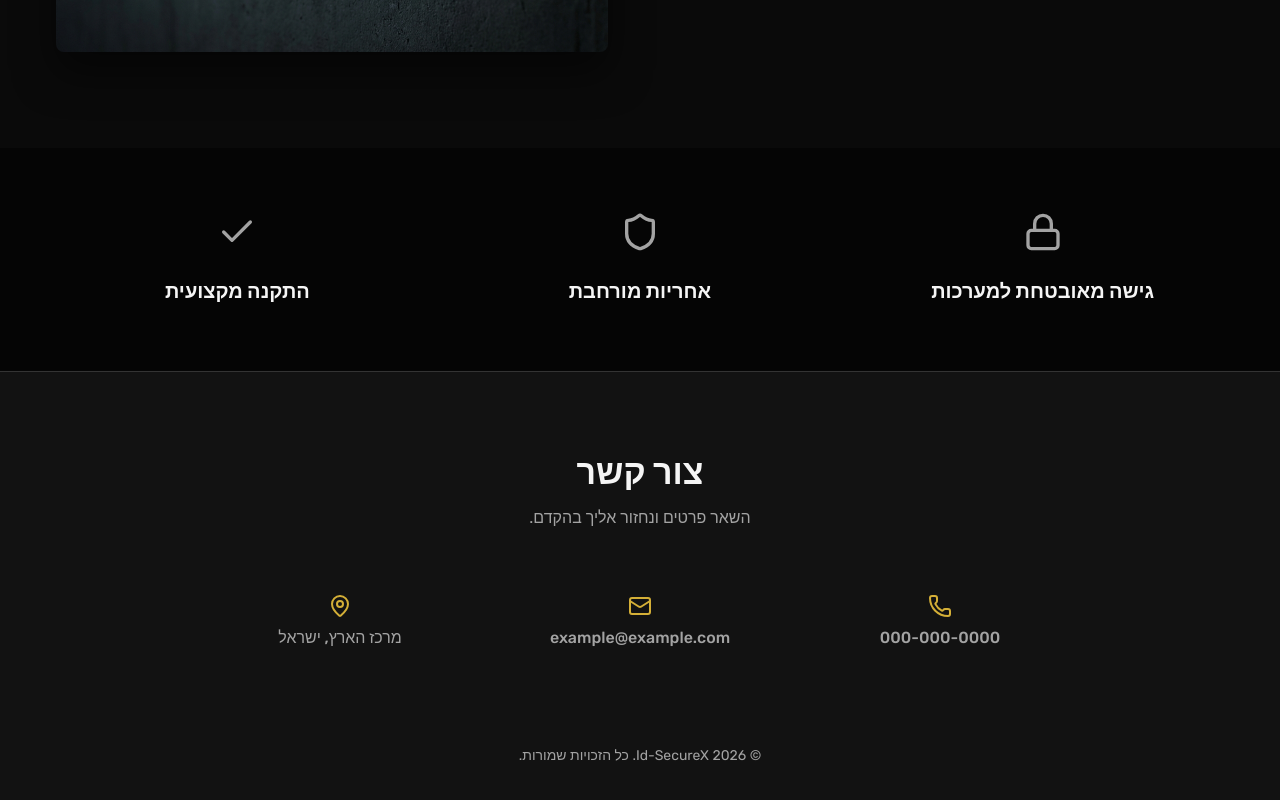
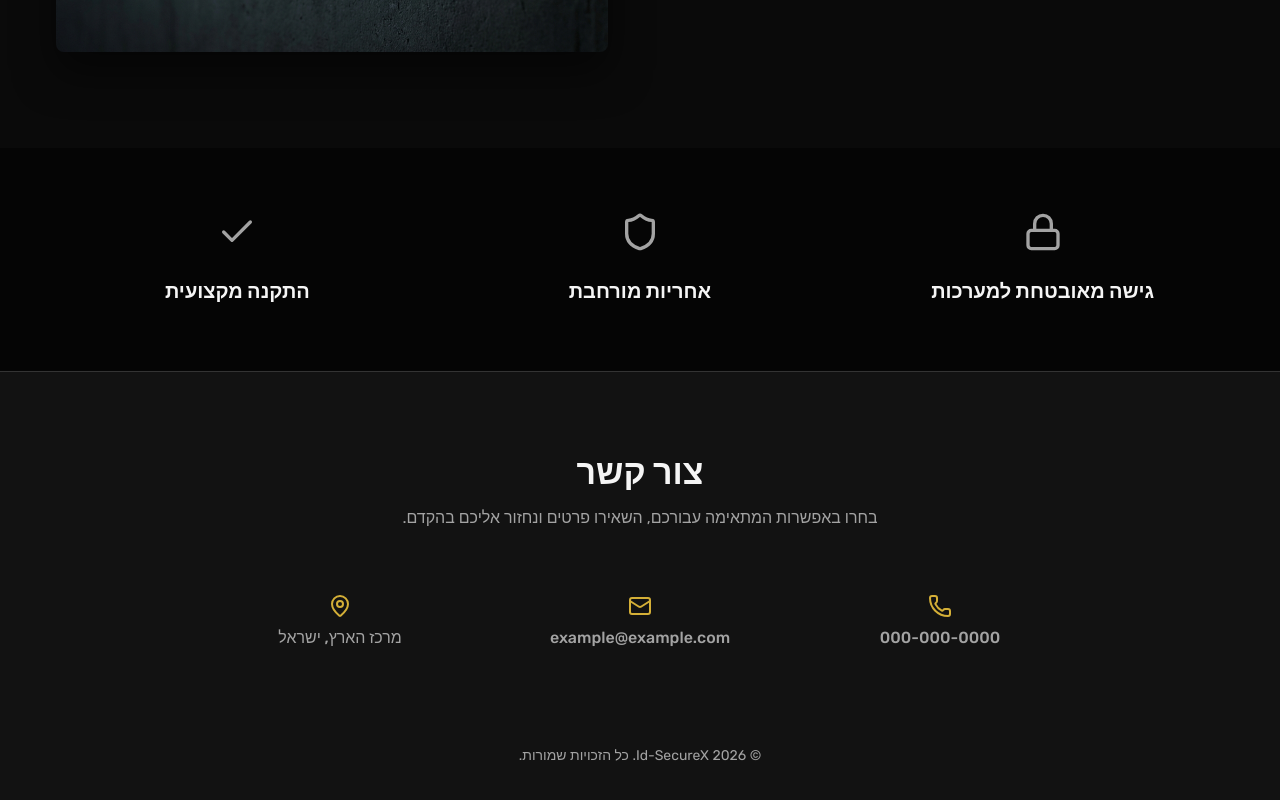
Before and after one commit to noamalka228/IdSecureX, a Next.js app: page / in a window 1280 px wide. Shown: the part 2608-3408 px from the top of the page. Built offline with nearby package versions, Linux system fonts and the light colour scheme.

Commit message:
Refined contact text

```diff
--- a/src/components/layout/Footer.tsx
+++ b/src/components/layout/Footer.tsx
@@ -26,7 +26,7 @@ export default function Footer() {
                     color="text.secondary"
                     sx={{ mb: 6, maxWidth: 600, mx: 'auto' }}
                 >
-                    השאר פרטים ונחזור אליך בהקדם.
+                    בחרו באפשרות המתאימה עבורכם, השאירו פרטים ונחזור אליכם בהקדם.
                 </Typography>
 
                 <Box
```
